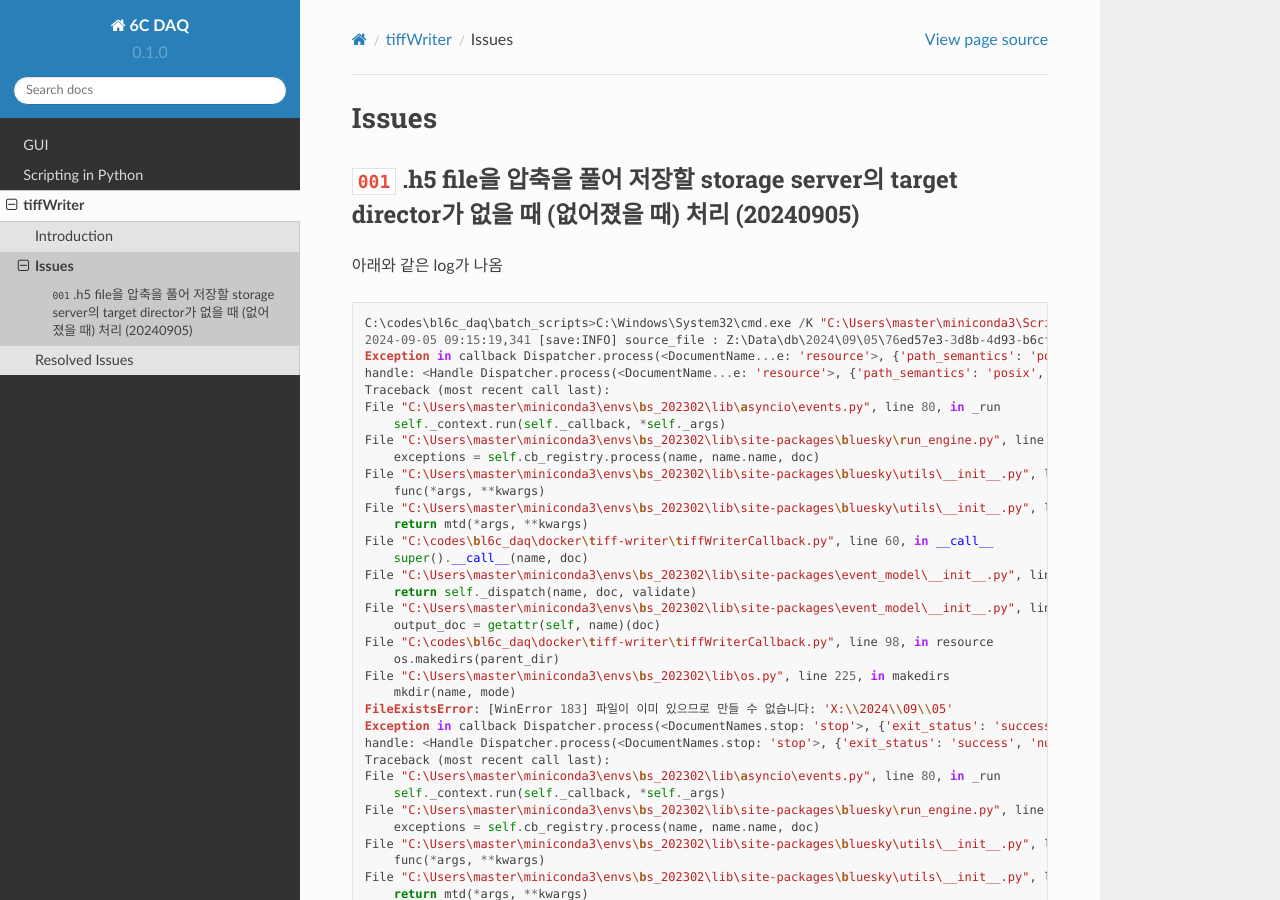
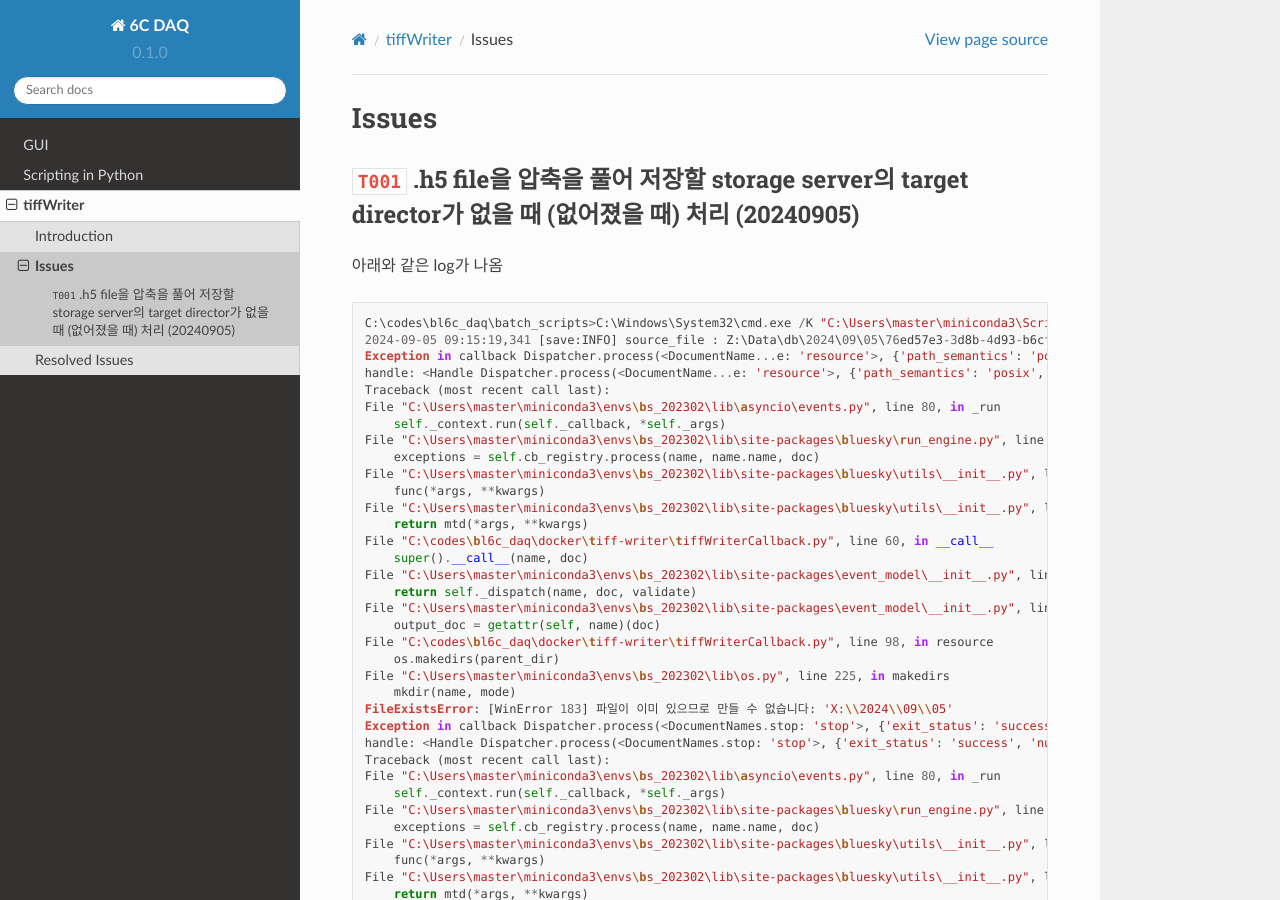
Before and after one commit to limjh0/6C_DAQ, a Sphinx documentation site: the page built from docs/source/tiffWriter/issues.rst, in a window 1280 px wide and 900 px high. Built offline with Sphinx 7.4.7 and the Read the Docs theme 2.0.0, drawn with Linux system fonts in a browser that asks for light colours.

Commit message:
issue number categorized

```diff
--- a/docs/source/scripting/issues.rst
+++ b/docs/source/scripting/issues.rst
@@ -1,7 +1,7 @@
 Issues
 ======
 
-``001`` 2D 영상 저장하는 interval이 지정값보다 현저히 늘어남 (20240910)
+``S001`` 2D 영상 저장하는 interval이 지정값보다 현저히 늘어남 (20240910)
 --------------------------------------------------------------------------------------------------
 2D 영상 촬영 interval을 1초로 했는데,
 overnight DAQ하는 동안 interval이 30초 이상으로 늘었음
--- a/docs/source/tiffWriter/issues.rst
+++ b/docs/source/tiffWriter/issues.rst
@@ -1,7 +1,7 @@
 Issues
 ======
 
-``001`` .h5 file을 압축을 풀어 저장할 storage server의 target director가 없을 때 (없어졌을 때) 처리 (20240905)
+``T001`` .h5 file을 압축을 풀어 저장할 storage server의 target director가 없을 때 (없어졌을 때) 처리 (20240905)
 --------------------------------------------------------------------------------------------------
 아래와 같은 log가 나옴
 
```
